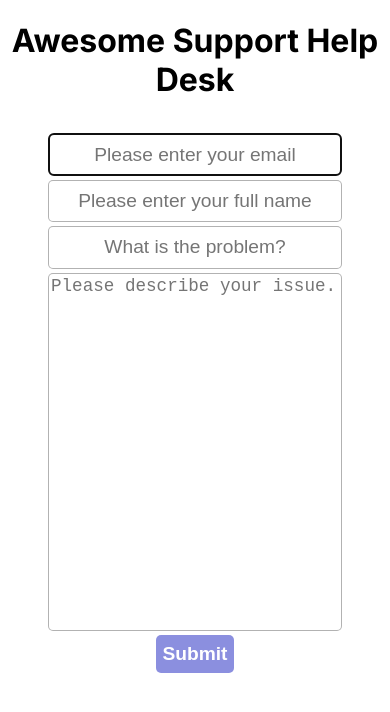
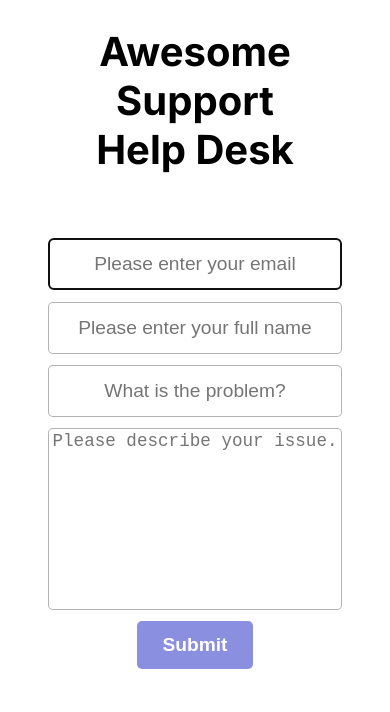
Before and after one commit to mjhult/Zealthy-Assessment, a Next.js app: page / in a window 390 px wide. Shown: the top 712 px of the page. Built offline with nearby package versions, Linux system fonts and the light colour scheme.

Commit message:
Made the submission page a little prettier

```diff
--- a/src/styles/index.module.scss
+++ b/src/styles/index.module.scss
@@ -1,6 +1,15 @@
+@import './colors';
 .main {
+  display: flex;
+  flex-direction: column;
+  justify-content: center;
+
   * {
     text-align: center;
+  }
+
+  h1 {
+    font-size: 2.5em;
   }
 
   form {
@@ -11,19 +20,28 @@
     margin: 2em auto;
 
     input {
-      height: 2em;
+      height: 2.5em;
+      width: 100%;
       max-width: 20em;
     }
 
     textarea {
-      height: 20em;
-      width: 95%;
-      resize: none;
+      height: 15em;
+      width: 80%;
+      resize: vertical;
+    }
+
+    textarea::placeholder {
+      text-align: center;
     }
 
     input,
     textarea {
-      margin: 2px auto;
+      margin: 0.3em auto;
+    }
+
+    input:last-child {
+      width: 6em;
     }
   }
 
@@ -32,8 +50,14 @@
   }
 
   @media screen and (max-width: 600px) {
+    h1 {
+      width: 5em;
+      align-self: center;
+    }
+
     form {
       width: 20em;
+      height: 90%;
 
       // All except for the last one.
       input:nth-child(-n + 3) {
@@ -41,8 +65,27 @@
       }
 
       textarea {
-        height: 20em;
+        height: 10em;
         width: 90%;
+        resize: none;
+      }
+    }
+  }
+
+  @media screen and (max-height: 600px) and (orientation: landscape) {
+    justify-content: start;
+
+    h1 {
+      margin: 0px auto;
+      padding: 0px auto;
+    }
+
+    form {
+      margin-top: 0px;
+      height: 10em;
+
+      textarea {
+        min-height: 5em;
       }
     }
   }
```
